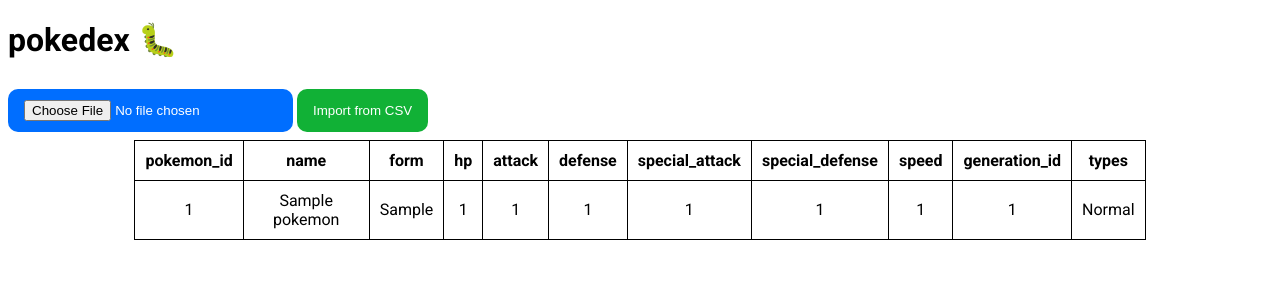
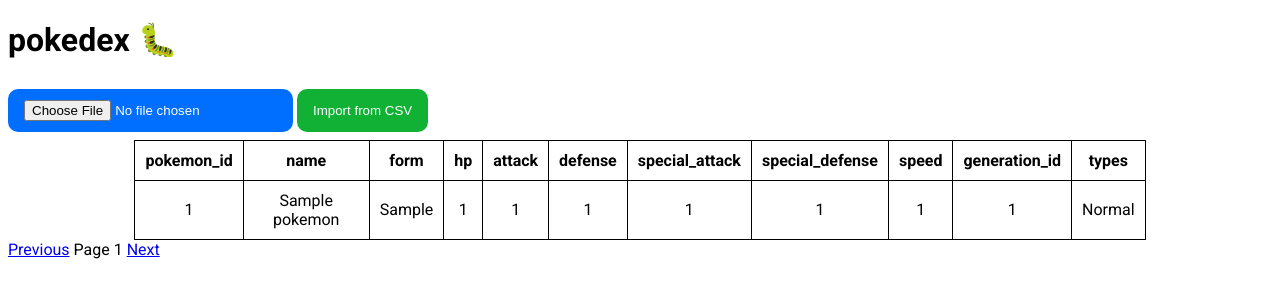
Before and after one commit to SnowzNZ/pokedex, a Flask app: page / in a window 1280 px wide. Shown: the top 300 px of the page. Run offline with Flask 3, Linux system fonts and the light colour scheme; data comes from the database, SQL or seed files in the repository; tables that the repository leaves empty hold one stand-in row (values such as "Sample post").

Commit message:
basic pagination #9

```diff
--- a/src/app.py
+++ b/src/app.py
@@ -105,6 +105,11 @@ def index():
     db = get_db()
     cur = db.cursor()
 
+    # Pagination
+    page = request.args.get(key="page", default=1, type=int)
+    per_page = 25
+    offset = (page - 1) * per_page
+
     cur.execute(
         """
         SELECT
@@ -116,13 +121,13 @@ def index():
             INNER JOIN Type ON PokemonType.type_id = Type.id
         GROUP BY
             Pokemon.id
-    """
+        LIMIT ? OFFSET ?
+    """,
+        (per_page, offset),
     )
     pokemon = cur.fetchall()
 
-    # columns = [desc[0] for desc in cur.description if desc[0] != "id"]
-
-    return render_template("index.html", cur=cur, pokemon=pokemon)
+    return render_template("index.html", cur=cur, pokemon=pokemon, page=page)
 
 
 @app.route("/upload", methods=["GET", "POST"])
--- a/src/templates/index.html
+++ b/src/templates/index.html
@@ -13,6 +13,7 @@
       <input type="submit" value="Import from CSV" name="submit" />
     </form>
     {% if pokemon %}
+    <div class="table">
       <table>
         <tr>
           {% for column in cur.description %} {% if column[0] != 'id' %}
@@ -28,6 +29,14 @@
         </tr>
         {% endfor %}
       </table>
+      <div class="pagination">
+        <a href="{{ url_for('index', page=page-1) if page > 1 else '#' }}"
+          >Previous</a
+        >
+        <span>Page {{ page }}</span>
+        <a href="{{ url_for('index', page=page+1) }}">Next</a>
+      </div>
+    </div>
     {% else %}
     <p>No Pokemon data found! Maybe import some data from a CSV?</p>
     {% endif %}
```
Lines whose indentation alone changed are shown as unchanged.
